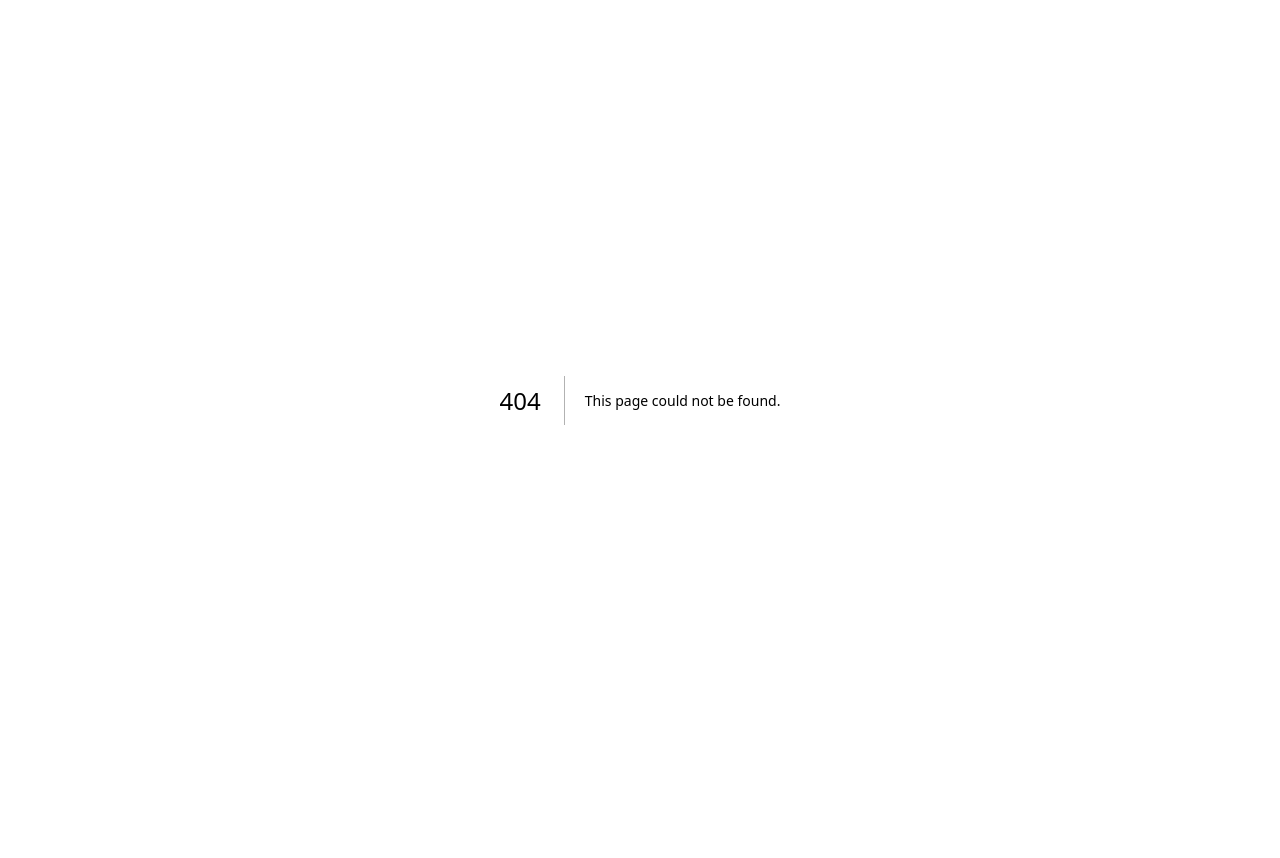
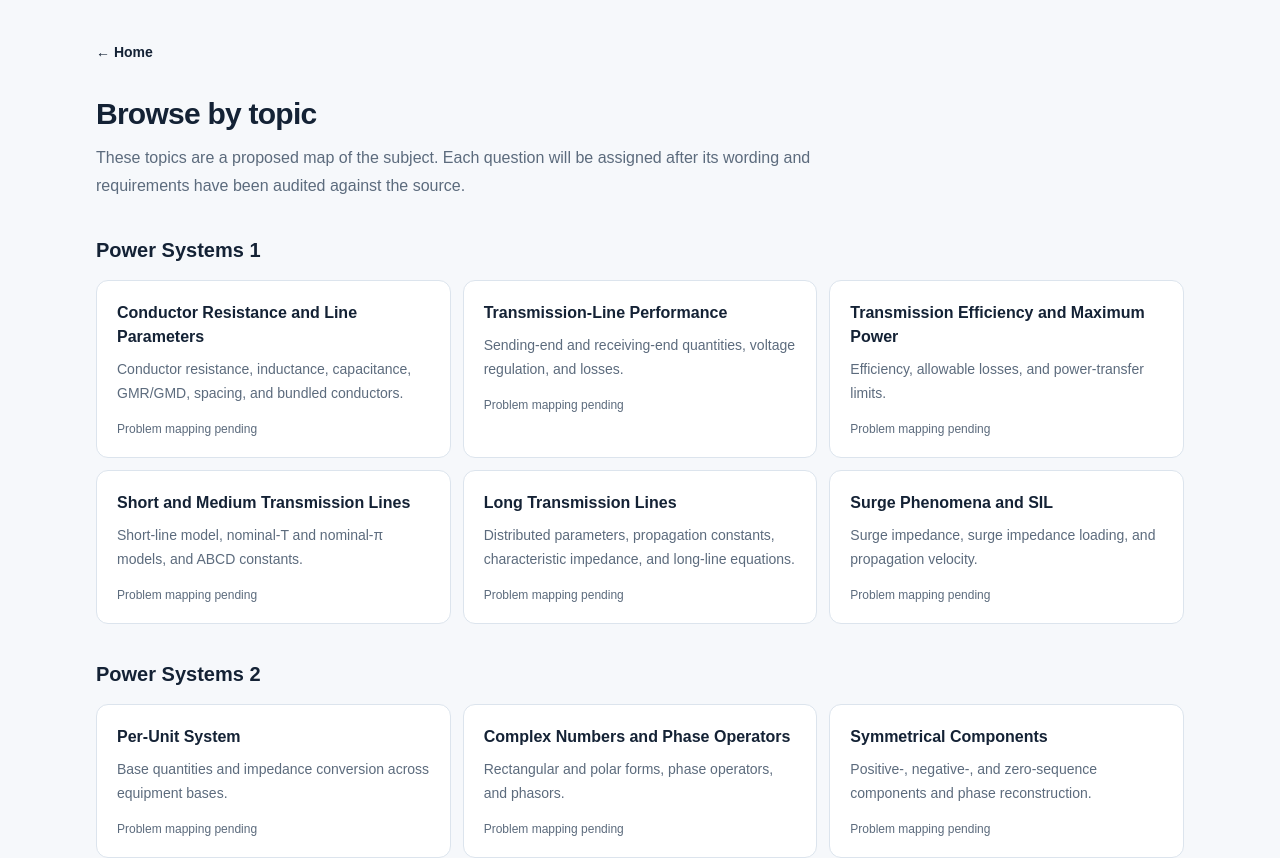
Before and after one commit to valeriovlad13-del/power-systems-lab, a Next.js app: page /topics in a window 1280 px wide. Before the commit this address had no page. Shown: the top 858 px of the page. Before the commit the page ends 800 px from the top, so only its background shows below. Built offline with nearby package versions, Linux system fonts and the light colour scheme.

Commit message:
feat: implement app/topics/page.tsx

```diff
--- /dev/null
+++ b/app/topics/page.tsx
@@ -0,0 +1,33 @@
+import Link from "next/link";
+import { topics } from "@/content/topics";
+
+export default function TopicsPage() {
+  const grouped = [
+    { id: "power-systems-1", title: "Power Systems 1" },
+    { id: "power-systems-2", title: "Power Systems 2" },
+  ];
+
+  return (
+    <main className="mx-auto max-w-6xl px-5 py-10 sm:px-8">
+      <Link href="/" className="text-sm font-semibold text-[var(--accent)]">← Home</Link>
+      <h1 className="mt-8 text-3xl font-bold tracking-tight">Browse by topic</h1>
+      <p className="mt-3 max-w-3xl leading-7 text-[var(--muted)]">
+        These topics are a proposed map of the subject. Each question will be assigned after its wording and requirements have been audited against the source.
+      </p>
+      {grouped.map((course) => (
+        <section key={course.id} className="mt-9">
+          <h2 className="text-xl font-bold">{course.title}</h2>
+          <div className="mt-4 grid gap-3 sm:grid-cols-2 lg:grid-cols-3">
+            {topics.filter((topic) => topic.courseId === course.id).map((topic) => (
+              <article key={topic.id} className="rounded-xl border border-[var(--border)] bg-white p-5">
+                <h3 className="font-semibold">{topic.title}</h3>
+                <p className="mt-2 text-sm leading-6 text-[var(--muted)]">{topic.description}</p>
+                <p className="mt-4 text-xs text-[var(--muted)]">Problem mapping pending</p>
+              </article>
+            ))}
+          </div>
+        </section>
+      ))}
+    </main>
+  );
+}
```
